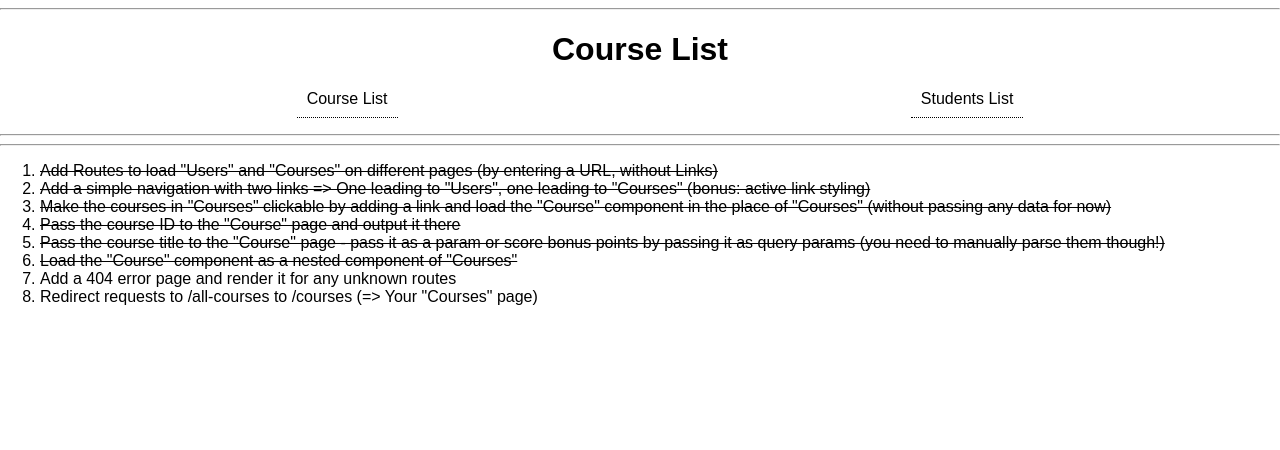
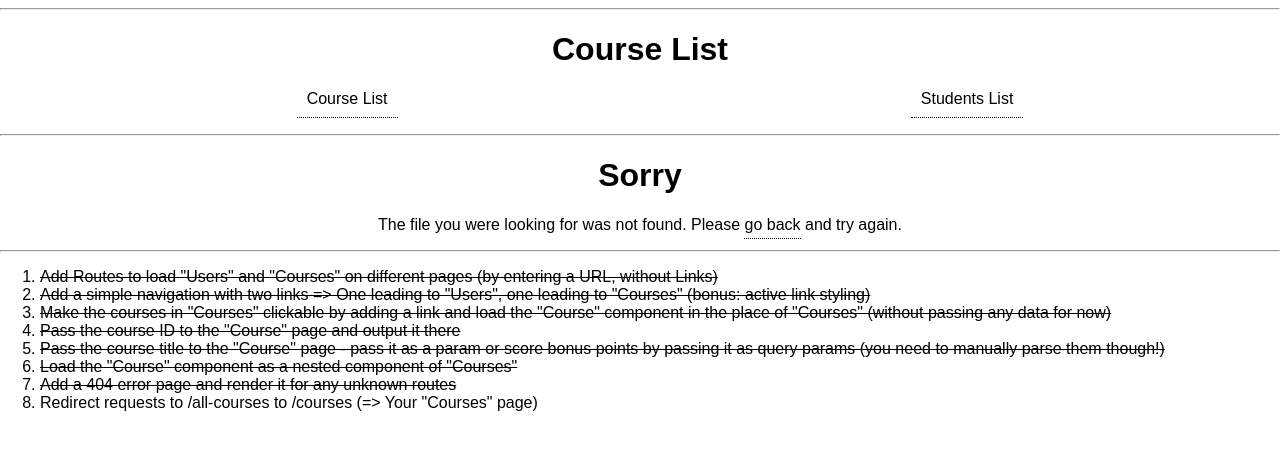
Before and after one commit to drehmke/udemy-react-course, a React (Create React App) app in the folder exercise03/: page / in a window 1280 px wide. Shown: the top 450 px of the page. Built offline with nearby package versions, Linux system fonts and the light colour scheme.

Commit message:
Exercise03 Step 7

```diff
--- a/exercise03/src/App.js
+++ b/exercise03/src/App.js
@@ -19,7 +19,7 @@ class App extends Component {
             <li className="done">Pass the course ID to the "Course" page and output it there</li>
             <li className="done">Pass the course title to the "Course" page - pass it as a param or score bonus points by passing it as query params (you need to manually parse them though!)</li>
             <li className="done">Load the "Course" component as a nested component of "Courses"</li>
-            <li>Add a 404 error page and render it for any unknown routes</li>
+            <li className="done">Add a 404 error page and render it for any unknown routes</li>
             <li>Redirect requests to /all-courses to /courses (=> Your "Courses" page)</li>
           </ol>
         </div>
--- /dev/null
+++ b/exercise03/src/containers/ErrorPages/NotFound.js
@@ -0,0 +1,23 @@
+import React, { Component } from 'react'
+import { withRouter, NavLink } from 'react-router-dom'
+
+class NotFound extends Component {
+  componentDidMount() {
+    console.log(this.props.history)
+  }
+
+  goBackHandler = () => {
+    this.props.history.goBack()
+  }
+
+  render() {
+    return(
+      <div>
+        <h1>Sorry</h1>
+        <p>The file you were looking for was not found. Please <span className="fakeLink" onClick={this.goBackHandler}>go back</span> and try again.</p>
+      </div>
+    )
+  }
+}
+
+export default withRouter(NotFound)
--- a/exercise03/src/containers/Layout/Layout.js
+++ b/exercise03/src/containers/Layout/Layout.js
@@ -7,7 +7,7 @@ import Navbar from '../../components/navbar'
 // Route components
 import Courses from '../Courses/Courses'
 import Students from '../Users/Users'
-
+import NotFound from '../ErrorPages/NotFound'
 
 class Layout extends Component {
   render() {
@@ -19,6 +19,7 @@ class Layout extends Component {
         <Switch>
           <Route path="/students" exact component={Students} />
           <Route path="/courses" component={Courses} />
+          <Route component={NotFound} />
         </Switch>
       </div>
     )
--- a/exercise03/src/index.css
+++ b/exercise03/src/index.css
@@ -11,3 +11,21 @@ body {
 .done {
   text-decoration: line-through;
 }
+
+.fakeLink {
+  margin: 0;
+  padding: 0 0 5px 0;
+  border-bottom: 1px dotted black;
+  cursor: pointer;
+  color: black;
+}
+.fakeLink:hover {
+  border-color: blue;
+  color: blue;
+}
+.fakeLink:active,
+.fakeLink.active {
+  border-bottom: none;
+  border-top: 1px dotted red;
+  color: red;
+}
```
